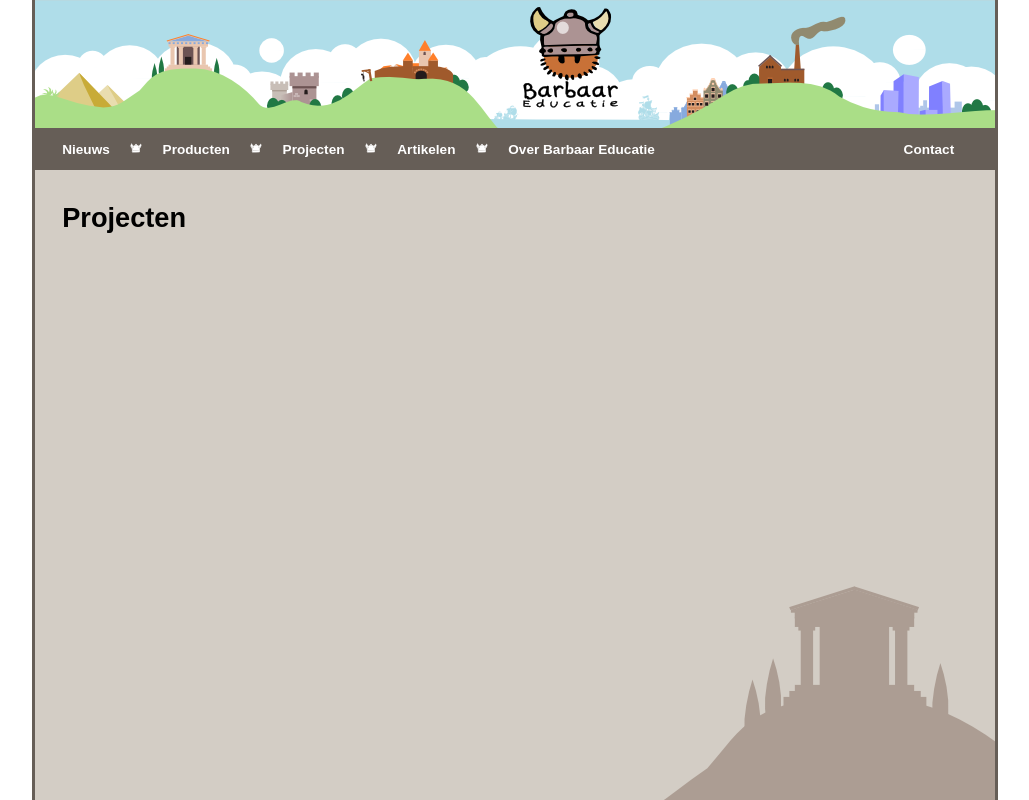
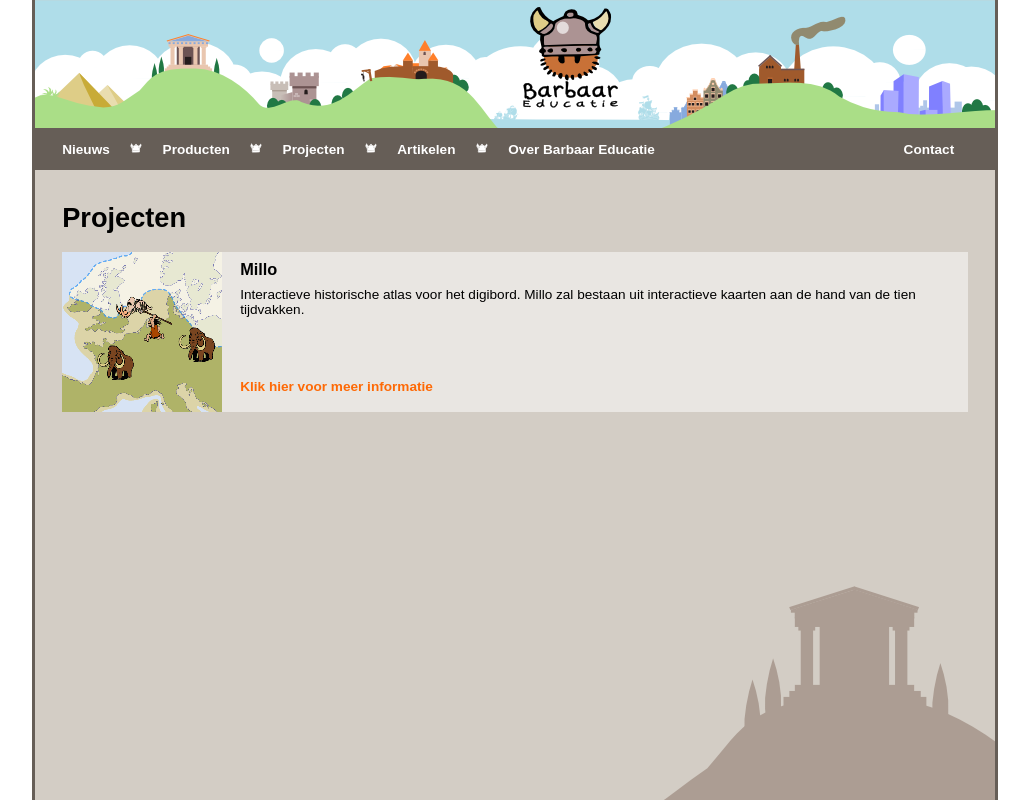
Before and after one commit to eschltd/barbaareducatie.nl, a plain HTML site: page projecten.html in a window 1280 px wide. Shown: the whole page, without its empty margins (125-1154 px from the left). Drawn offline with Linux system fonts and the light colour scheme.

Commit message:
added millo project

```diff
--- a/projecten.html
+++ b/projecten.html
@@ -1 +1 @@
-<!doctype HTML><html><head><meta http-equiv="X-UA-Compatible" content="IE=Edge"><meta charset="utf-8"><title>Barbaar Educatie</title><link rel="stylesheet" type="text/css" href="style.css"></head><body><div class="header"></div><div class="navigation"><ul class="primary links"><li><a href="index.html">Nieuws</a></li><li class="separator"></li><li><a href="producten.html">Producten</a></li><li class="separator"></li><li><a href="projecten.html">Projecten</a></li><li class="separator"></li><li><a href="artikelen.html">Artikelen</a></li><li class="separator"></li><li><a href="over-barbaar.html">Over Barbaar Educatie</a></li></ul><ul class="secondary links"><li><a href="contact.html">Contact</a></li></ul></div><div class="content"><h1>Projecten</h1></div></body></html>
+<!doctype HTML><html><head><meta http-equiv="X-UA-Compatible" content="IE=Edge"><meta charset="utf-8"><title>Barbaar Educatie</title><link rel="stylesheet" type="text/css" href="style.css"></head><body><div class="header"></div><div class="navigation"><ul class="primary links"><li><a href="index.html">Nieuws</a></li><li class="separator"></li><li><a href="producten.html">Producten</a></li><li class="separator"></li><li><a href="projecten.html">Projecten</a></li><li class="separator"></li><li><a href="artikelen.html">Artikelen</a></li><li class="separator"></li><li><a href="over-barbaar.html">Over Barbaar Educatie</a></li></ul><ul class="secondary links"><li><a href="contact.html">Contact</a></li></ul></div><div class="content"><h1>Projecten</h1><div class="pagetext listitem"><img src="images/millothumb1.png" class="listimage"><h2>Millo</h2>Interactieve historische atlas voor het digibord. Millo zal bestaan uit interactieve kaarten aan de hand van de tien tijdvakken. <a href="millo.html" class="more">Klik hier voor meer informatie</a></div></div></body></html>
```
Also changed, not shown: millo.html (added, +1 -0 lines), images/millothumb1.png (added).
